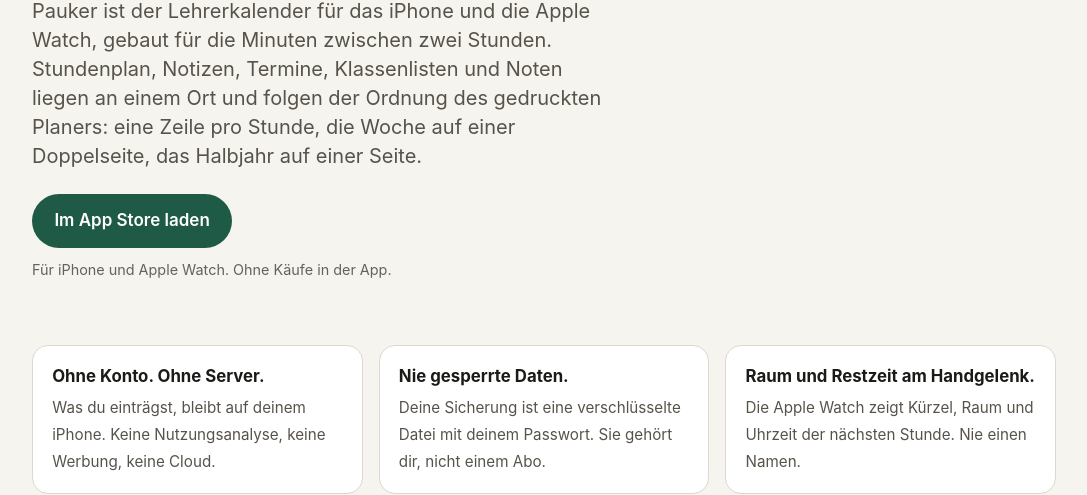
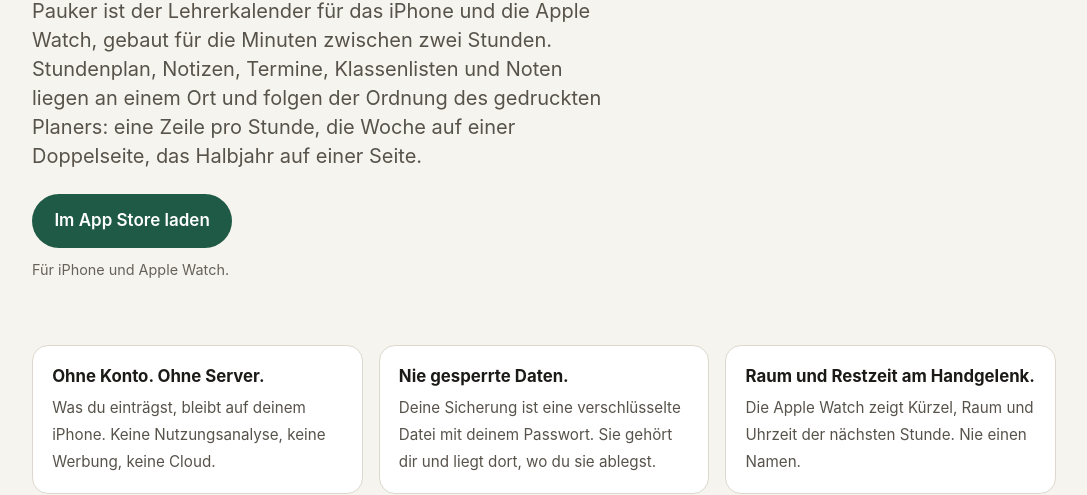
Before and after one commit to alexanderwskowronek-cloud/pauker-web, a plain HTML site: page index.html in a window 1280 px wide. Shown: the part 307-802 px from the top of the page, without its empty margins (96-1183 px from the left). Drawn offline with Linux system fonts and the light colour scheme.

Commit message:
Startseite: keine Aussage zum Bezahlmodell (E2, Freigabe Alexander 17.11.2026)
Co-Authored-By: Claude Opus 5.5 <noreply@anthropic.com>

```diff
--- a/index.html
+++ b/index.html
@@ -74,12 +74,12 @@ body.landing main,body.landing header,body.landing footer{max-width:64rem}
 <h1>Die nächste Stunde, ohne zu suchen.</h1>
 <p class="lead">Pauker ist der Lehrerkalender für das iPhone und die Apple Watch, gebaut für die Minuten zwischen zwei Stunden. Stundenplan, Notizen, Termine, Klassenlisten und Noten liegen an einem Ort und folgen der Ordnung des gedruckten Planers: eine Zeile pro Stunde, die Woche auf einer Doppelseite, das Halbjahr auf einer Seite.</p>
 <a class="cta" href="https://apps.apple.com/de/app/id6811677555">Im App Store laden</a>
-<span class="cta-note">Für iPhone und Apple Watch. Ohne Käufe in der App.</span>
+<span class="cta-note">Für iPhone und Apple Watch.</span>
 </section>
 
 <div class="proof">
 <div><b>Ohne Konto. Ohne Server.</b><span>Was du einträgst, bleibt auf deinem iPhone. Keine Nutzungsanalyse, keine Werbung, keine Cloud.</span></div>
-<div><b>Nie gesperrte Daten.</b><span>Deine Sicherung ist eine verschlüsselte Datei mit deinem Passwort. Sie gehört dir, nicht einem Abo.</span></div>
+<div><b>Nie gesperrte Daten.</b><span>Deine Sicherung ist eine verschlüsselte Datei mit deinem Passwort. Sie gehört dir und liegt dort, wo du sie ablegst.</span></div>
 <div><b>Raum und Restzeit am Handgelenk.</b><span>Die Apple Watch zeigt Kürzel, Raum und Uhrzeit der nächsten Stunde. Nie einen Namen.</span></div>
 </div>
 
```
